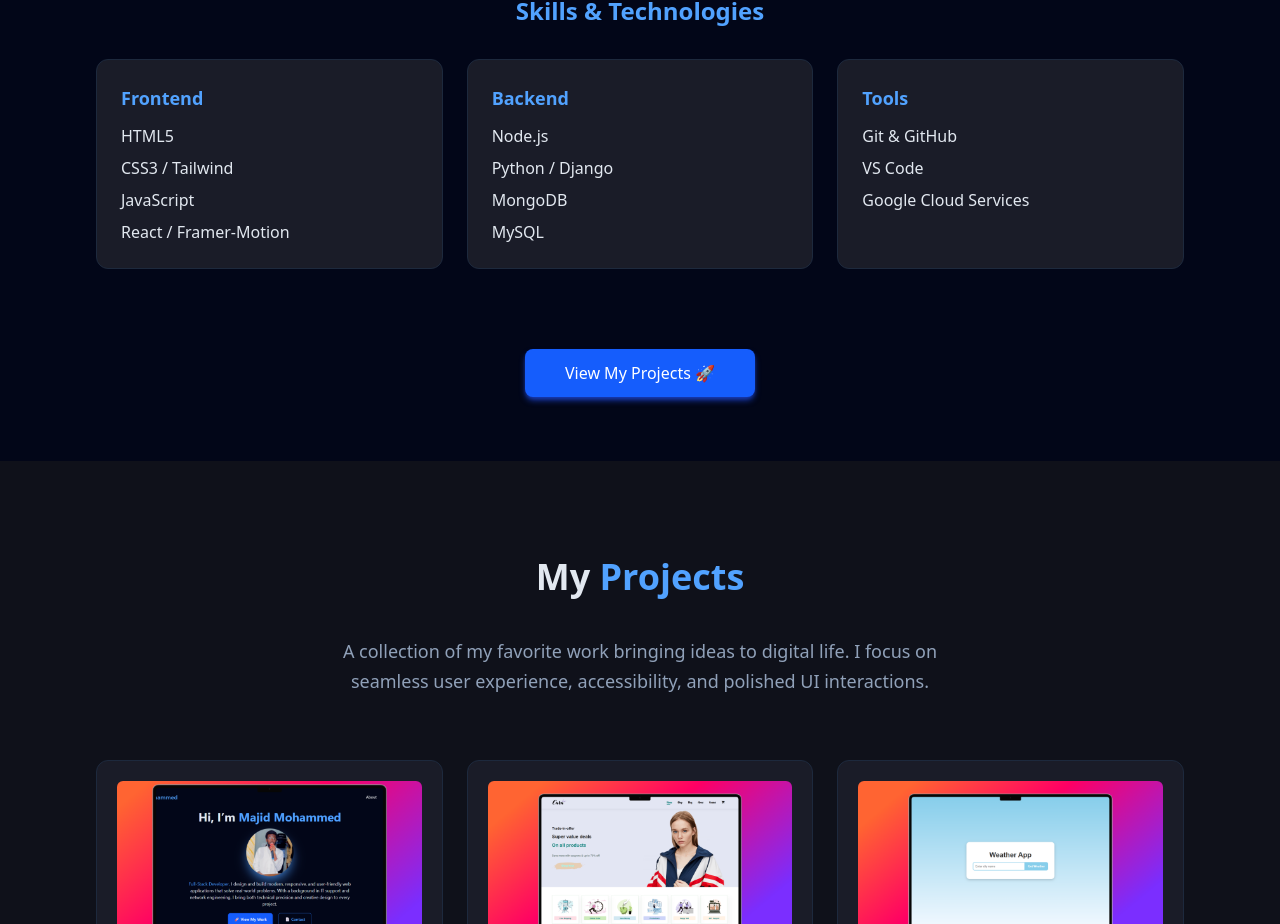
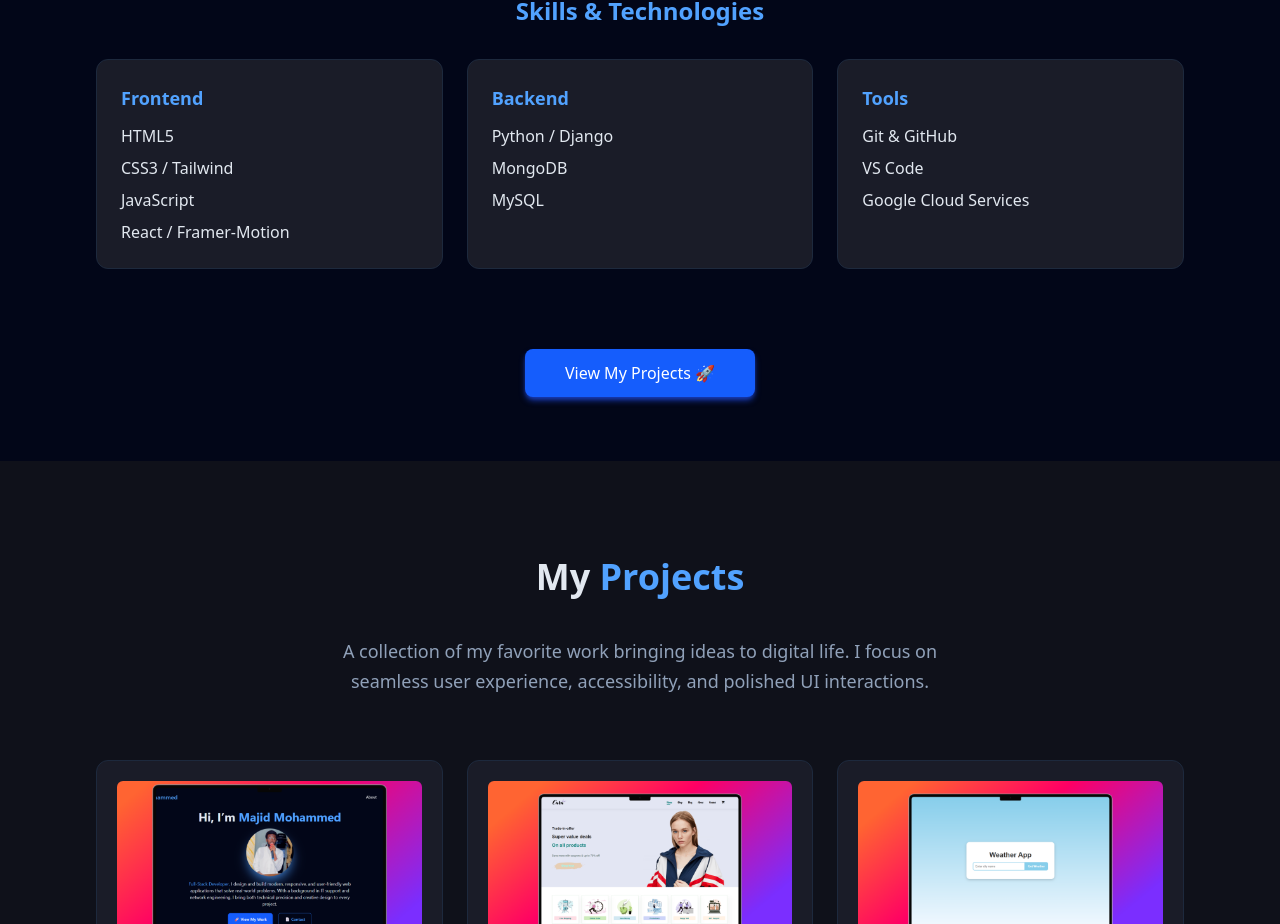
Before and after one commit to majid-tech/PersonalWebsite, a React (Vite) app: page / in a window 1280 px wide. Shown: the part 1199-2123 px from the top of the page. Built offline with nearby package versions, Linux system fonts and the light colour scheme.

Commit message:
Add ReadMe file

```diff
--- a/src/components/About.jsx
+++ b/src/components/About.jsx
@@ -56,7 +56,6 @@ export default function About() {
             <div className="bg-[#1a1c28] p-6 rounded-xl border border-slate-800 hover:border-blue-400 hover:shadow-blue-400/50 hover:shadow-lg transition-all duration-300">
               <h4 className="text-lg font-semibold text-blue-400 mb-3">Backend</h4>
               <ul className="space-y-2 text-slate-200">
-                <li>Node.js</li>
                 <li>Python / Django</li>
                 <li>MongoDB</li>
                 <li>MySQL</li>
```
Also changed, not shown: 1 other file (tests, documents, lock files or other folders).
